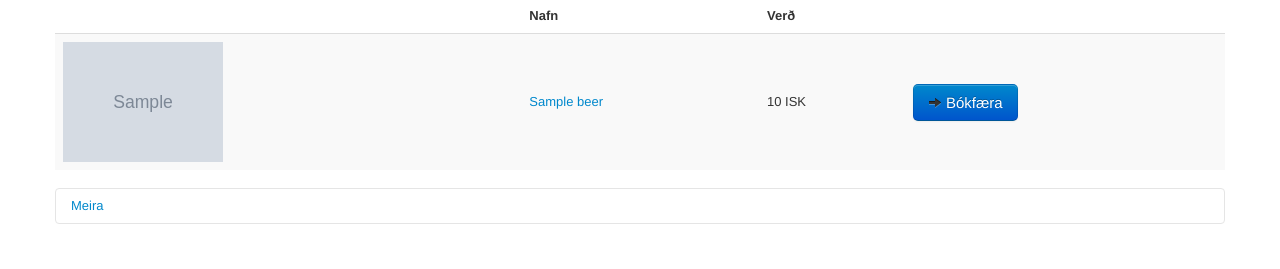
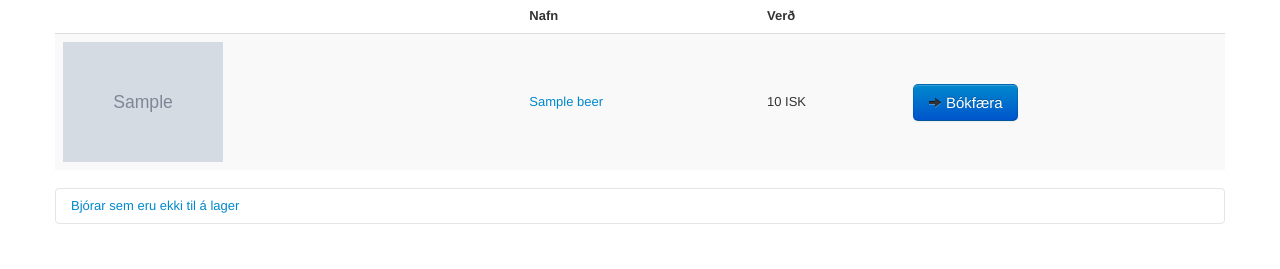
Before and after one commit to steinar/sambandid, a Python web app: template sambandid/templates/beers.html in a window 1280 px wide. Shown: the part 97-366 px from the top of the page. Run offline with Jinja, Linux system fonts and the light colour scheme; the template is opened without the code that fills it: most values are stand-ins (such as "Sample title", 1, 10 or a date in 2020); grey boxes marked "Sample" are stand-in pictures; some libraries are stand-ins or nearby versions.

Commit message:
Inactive beers title

```diff
--- a/sambandid/templates/beers.html
+++ b/sambandid/templates/beers.html
@@ -11,7 +11,7 @@
     <div class="accordion-group">
         <div class="accordion-heading">
             <a class="accordion-toggle" data-toggle="collapse" data-parent="#accordion2" href="#collapseOne">
-                Meira
+                Bjórar sem eru ekki til á lager
             </a>
         </div>
         <div id="collapseOne" class="accordion-body collapse" style="height: 0px; ">
```
